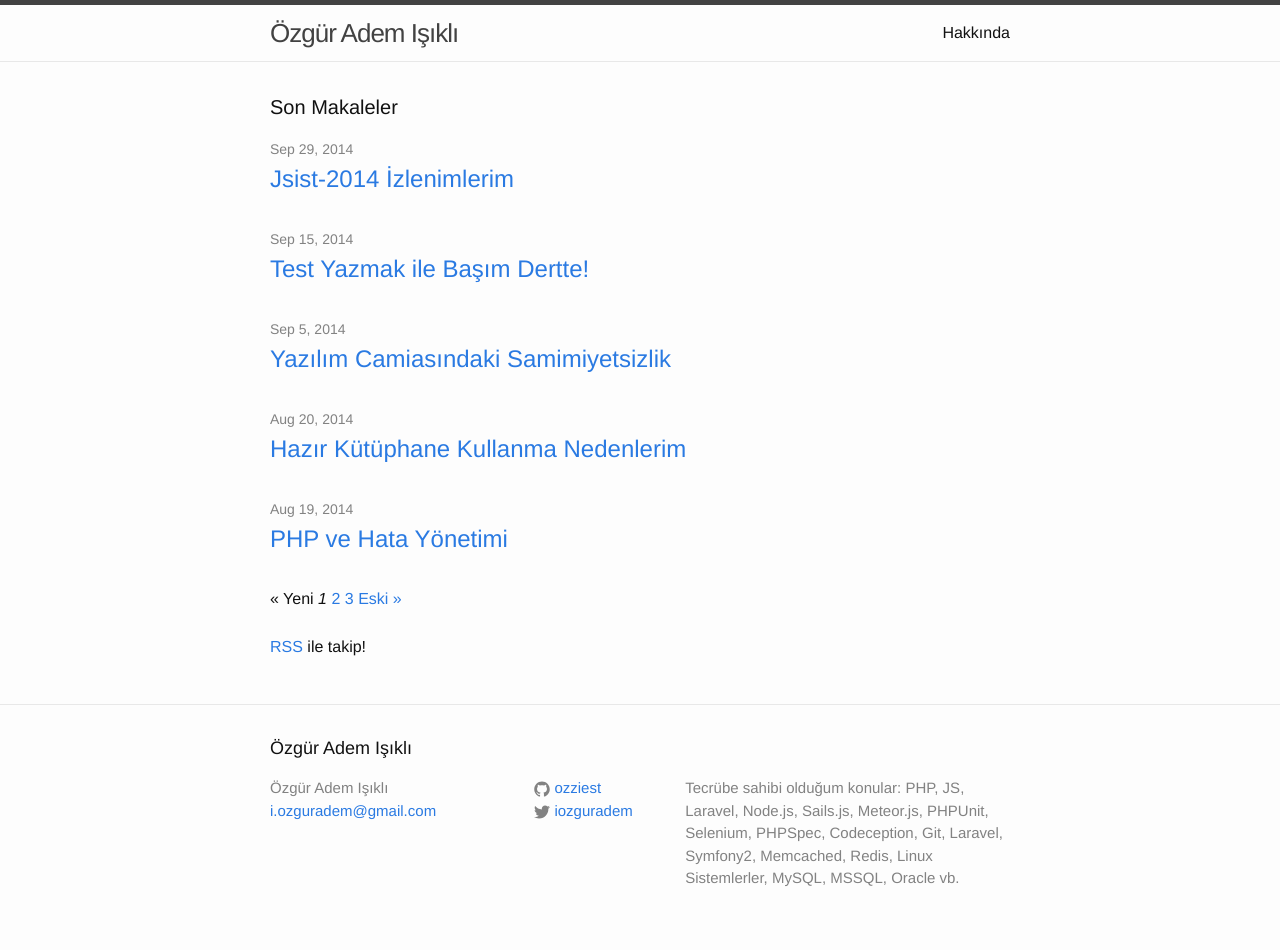
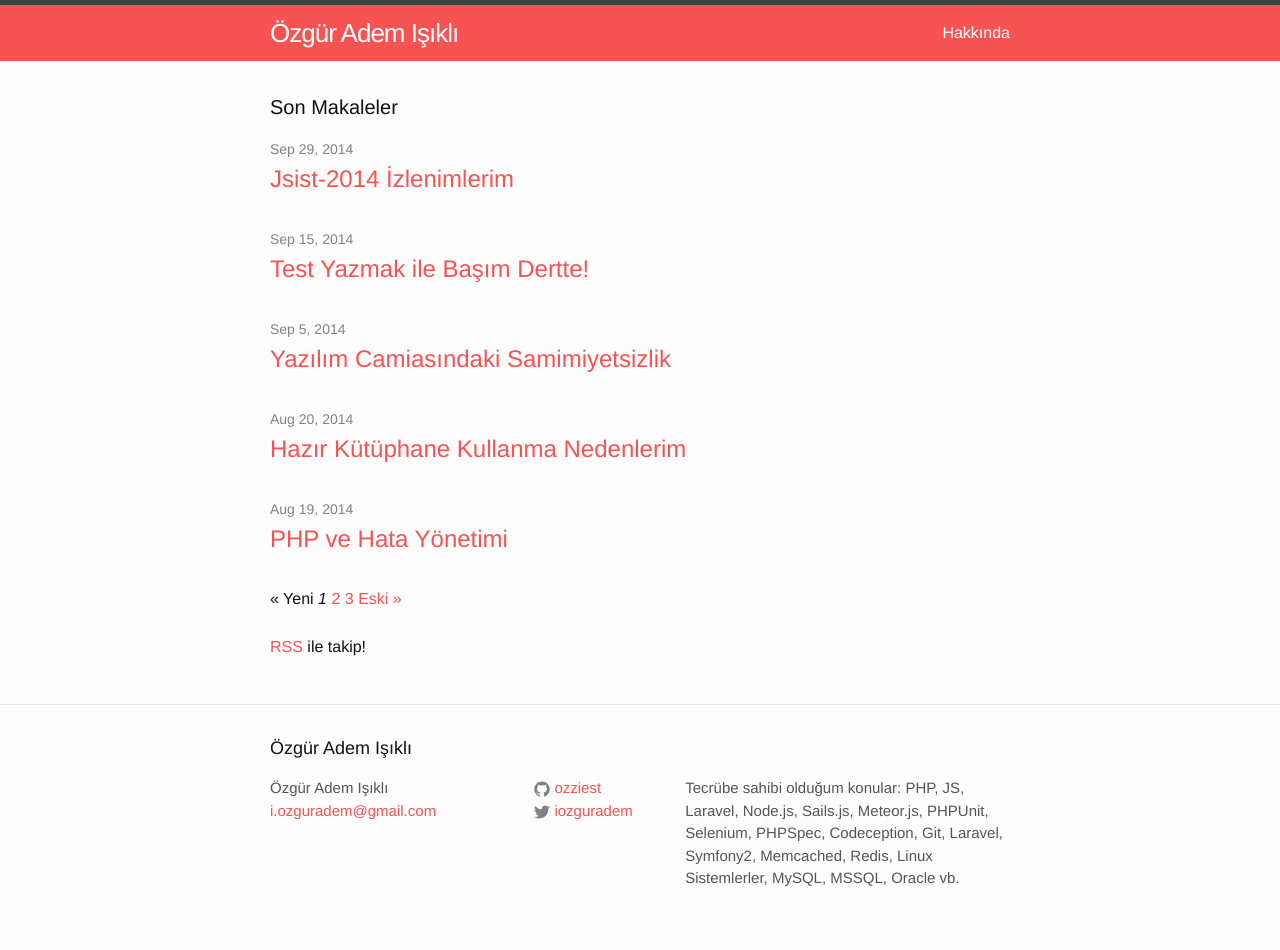
Before and after one commit to ozziest/ozziest.github.io, a Jekyll site: the page built from index.html, in a window 1280 px wide. Built offline with Jekyll 4.4.1, drawn with Linux system fonts in a browser that asks for light colours; the list of posts is cut into pages by our own code.

Commit message:
Changed colors

```diff
--- a/_sass/_base.scss
+++ b/_sass/_base.scss
@@ -88,11 +88,11 @@ h1, h2, h3, h4, h5, h6 {
  * Links
  */
 a {
-    color: $brand-color;
+    color: #f75353;
     text-decoration: none;
 
     &:visited {
-        color: darken($brand-color, 15%);
+        color: darken(#f75353, 15%);
     }
 
     &:hover {
--- a/_sass/_layout.scss
+++ b/_sass/_layout.scss
@@ -5,7 +5,7 @@
     border-top: 5px solid $grey-color-dark;
     border-bottom: 1px solid $grey-color-light;
     min-height: 56px;
-
+    background-color: #f75353;
     // Positioning context for the mobile navigation icon
     position: relative;
 }
@@ -19,7 +19,7 @@
 
     &,
     &:visited {
-        color: $grey-color-dark;
+        color: #ffffff;
     }
 }
 
@@ -32,7 +32,7 @@
     }
 
     .page-link {
-        color: $text-color;
+        color: #ffffff;
         line-height: $base-line-height;
 
         // Gaps between nav items, but not on the first one
@@ -109,7 +109,7 @@
 
 .footer-col-wrapper {
     font-size: 15px;
-    color: $grey-color;
+    color: #555555;
     margin-left: -$spacing-unit / 2;
     @extend %clearfix;
 }
@@ -186,6 +186,10 @@
 .post-link {
     display: block;
     font-size: 24px;
+    color: #f75353;
+    &:visited {
+        color: #f75353;
+    }
 }
 
 
```
